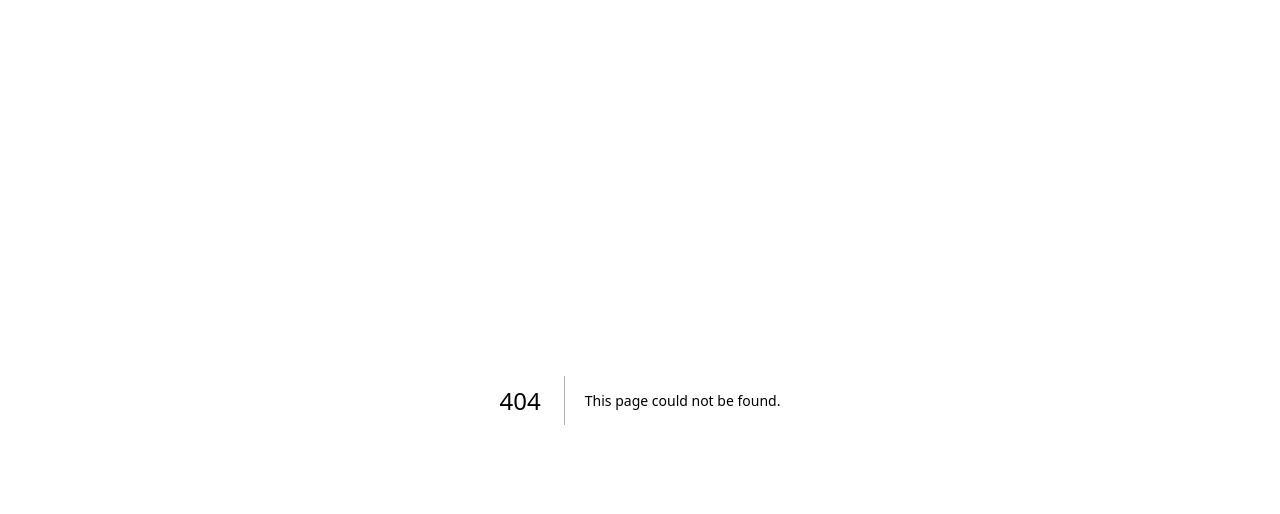
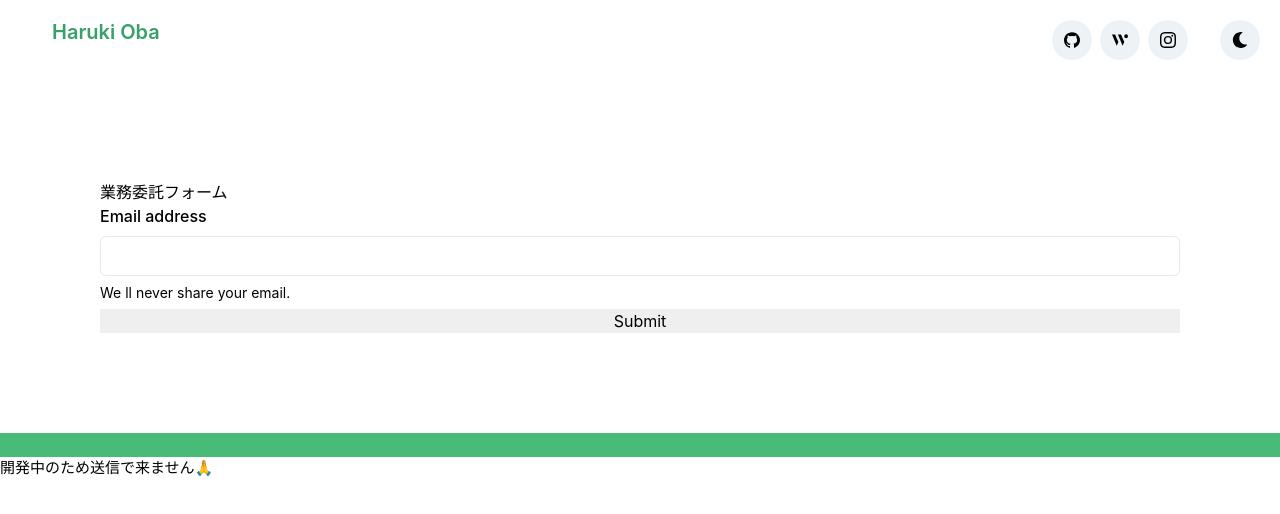
Before and after one commit to haruki0314/portfolioSite, a Next.js app: page /contactForm in a window 1280 px wide. Before the commit this address had no page. Shown: the top 514 px of the page. Built offline with nearby package versions, Linux system fonts and the light colour scheme.

Commit message:
業務依頼ページ追加(開発途中)

```diff
--- a/src/components/Footer.tsx
+++ b/src/components/Footer.tsx
@@ -14,20 +14,7 @@ export const Footer = () => {
         maxW="1200px"
         margin="0 auto"
         px={4}
-      >
-        {/* <Text>&copy; {new Date().getFullYear()} Your Company Name</Text> */}
-        {/* <Flex>
-          <Link href="#" mx={3}>
-            Link 1
-          </Link>
-          <Link href="#" mx={3}>
-            Link 2
-          </Link>
-          <Link href="#" mx={3}>
-            Link 3
-          </Link>
-        </Flex> */}
-      </Flex>
+      ></Flex>
     </Box>
   );
 };
--- a/src/components/Header.tsx
+++ b/src/components/Header.tsx
@@ -1,13 +1,19 @@
 import React from "react";
-import { Button } from "@chakra-ui/button";
 import {
+  Box,
+  Flex,
+  IconButton,
+  Spacer,
+  VStack,
+  Heading,
   useColorMode,
   useColorModeValue,
   useBreakpointValue,
 } from "@chakra-ui/react";
-import { Image } from "@chakra-ui/image";
-import { Circle, Stack, Flex, Box, Text } from "@chakra-ui/layout";
-
+import { ImGithub } from "react-icons/im";
+import { SiWantedly } from "react-icons/si";
+import { BsInstagram } from "react-icons/bs";
+import { FaSun, FaMoon } from "react-icons/fa";
 export const Header = () => {
   const colorToggle = useColorModeValue("black", "white");
   const { colorMode, toggleColorMode } = useColorMode();
@@ -28,51 +34,58 @@ export const Header = () => {
 
   return (
     <div>
-      <Stack>
-        <Circle
-          position="absolute"
-          bg="green.100"
-          opacity="0.1"
-          size="310px"
-          alignSelf="flex-start"
-          display={displayCircle}
-        />
-        <Flex
-          direction={flexDirection}
-          justifyContent="center"
-          alignItems="center"
-        >
-          <Image
-            alignSelf="center"
-            borderRadius="full"
-            backgroundColor="transparent"
-            boxShadow="lg"
-            boxSize="300px"
-            m={boxMargin}
-            zIndex={1}
-            src="https://avatars.githubusercontent.com/u/46438353?v=4"
-            alt=""
-          />
-          <Box m={boxMargin} maxW={boxSize} alignSelf="flex-middle">
-            <Text fontSize="4xl" fontWeight="bold" color={colorToggle}>
-              Haruki oba
-            </Text>
-            <Text color={colorToggle}>
-              I am a freelance engineer. I mainly participate in both front-end
-              and back-end work
-            </Text>
-            <Flex justifyContent={buttonAlignment}>
-              <Button
-                mt={boxMarginTop}
-                color={colorToggle}
-                onClick={() => window.open("https://github.com/haruki0314")}
-              >
-                Hire Me
-              </Button>
-            </Flex>
+      <VStack p="5">
+        <Flex w="100%">
+          <Heading color="green.500" ml="8" fontWeight="semibold" size="md">
+            Haruki Oba
+          </Heading>
+          <Spacer />
+
+          <Box>
+            <IconButton
+              icon={<ImGithub />}
+              color={colorToggle}
+              size="md"
+              isRound={true}
+              aria-label={""}
+              onClick={() => {
+                window.open("https://github.com/haruki0314");
+              }}
+            />
+            <IconButton
+              icon={<SiWantedly />}
+              size="md"
+              ml={2}
+              color={colorToggle}
+              isRound={true}
+              aria-label={""}
+              onClick={() => {
+                window.open("https://www.wantedly.com/id/haruki_oba");
+              }}
+            />
+            <IconButton
+              icon={<BsInstagram />}
+              size="md"
+              ml={2}
+              color={colorToggle}
+              isRound={true}
+              aria-label={""}
+              onClick={() => {
+                window.open("https://www.instagram.com/haruki_1403/");
+              }}
+            />
+            <IconButton
+              icon={isDark ? <FaSun /> : <FaMoon />}
+              color={colorToggle}
+              size="md"
+              ml={8}
+              isRound={true}
+              aria-label={""}
+              onClick={toggleColorMode}
+            />
           </Box>
         </Flex>
-      </Stack>
+      </VStack>
     </div>
   );
 };
--- /dev/null
+++ b/src/pages/contactForm.tsx
@@ -0,0 +1,81 @@
+import React from "react";
+import Head from "next/head";
+import { useForm } from "react-hook-form";
+import {
+  FormControl,
+  FormLabel,
+  FormErrorMessage,
+  FormHelperText,
+  Input,
+} from "@chakra-ui/react";
+import {
+  VStack,
+  Button,
+  Flex,
+  IconButton,
+  Link,
+  Spacer,
+  Box,
+  Heading,
+  Stack,
+  Text,
+  useColorMode,
+  useColorModeValue,
+} from "@chakra-ui/react";
+import { ImGithub } from "react-icons/im";
+import { SiWantedly } from "react-icons/si";
+import { BsInstagram } from "react-icons/bs";
+import { FaSun, FaMoon } from "react-icons/fa";
+import { Header } from "../components/Header";
+import { Footer } from "../components/Footer";
+
+type FormData = {
+  email: string;
+  password: string;
+};
+
+export default function App() {
+  const { colorMode, toggleColorMode } = useColorMode();
+  const isDark = colorMode === "dark";
+  const colorToggle = useColorModeValue("black", "white");
+
+  const {
+    register,
+    handleSubmit,
+    formState: { errors },
+  } = useForm<FormData>();
+  const onSubmit = (data: FormData) => console.log(data);
+
+  return (
+    <form onSubmit={handleSubmit(onSubmit)}>
+      <Head>業務委託フォーム</Head>
+      <Box color={colorToggle}>
+        <Header />
+        <Stack p="100">
+          <FormControl>
+            <Text color={colorToggle}>業務委託フォーム</Text>
+            <FormLabel>Email address</FormLabel>
+            <Input
+              color={colorToggle}
+              type="email"
+              {...register("email", { required: true, pattern: /^\S+@\S+$/i })}
+            />
+            <FormHelperText color={colorToggle}>
+              We ll never share your email.
+            </FormHelperText>
+            <Text color={colorToggle}>
+              {errors.email && <span>This field is required</span>}
+            </Text>
+          </FormControl>
+          <input type="submit" />
+        </Stack>
+        <Box mt="auto">
+          <Footer />
+        </Box>
+        <Text fontSize="15px" color={colorToggle}>
+          開発中のため送信で来ません🙏
+        </Text>
+      </Box>
+    </form>
+  );
+}
```
Also changed, not shown: src/pages/index.tsx (+87 -67 lines), memo.txt (added).
